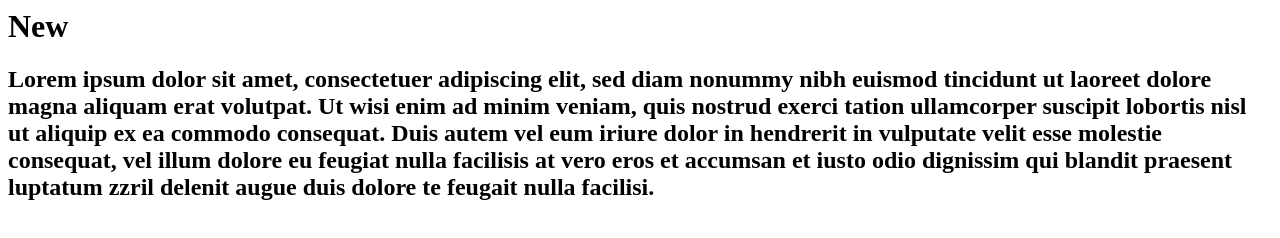
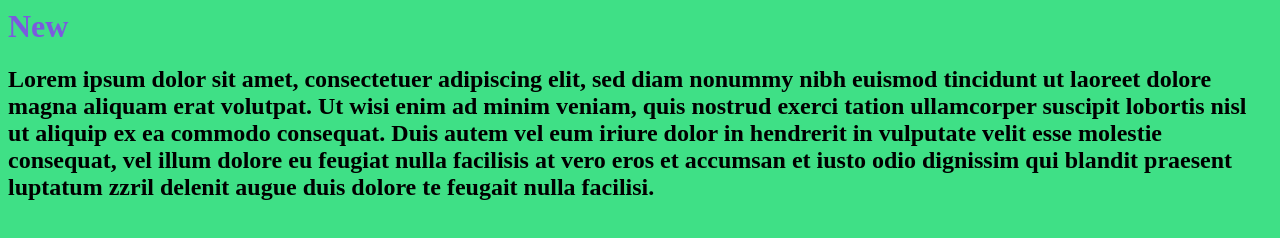
Before and after one commit to Christian57311/Christian57311.github.io, a plain HTML site: page echohrmny/New.html in a window 1280 px wide. Drawn offline with Linux system fonts and the light colour scheme.

Commit message:
Add files via upload

```diff
--- a/echohrmny/New.html
+++ b/echohrmny/New.html
@@ -3,6 +3,19 @@
 	<head>
 
 		<title>New</title>
+
+	<style>
+
+
+			body {
+				background-color: #3FE086;
+			 }
+
+			h1 {
+				color: #7B5BDE;
+			 }
+
+			</style>
 
 			<h1>New</h1>
 
```
Also changed, not shown: echohrmny/Events.html (+13 -0 lines), echohrmny/Live.html (+13 -0 lines), echohrmny/Merch.html (+13 -0 lines), echohrmny/Music.html (+13 -0 lines), echohrmny/echo_harmony.html (+13 -1 lines).
